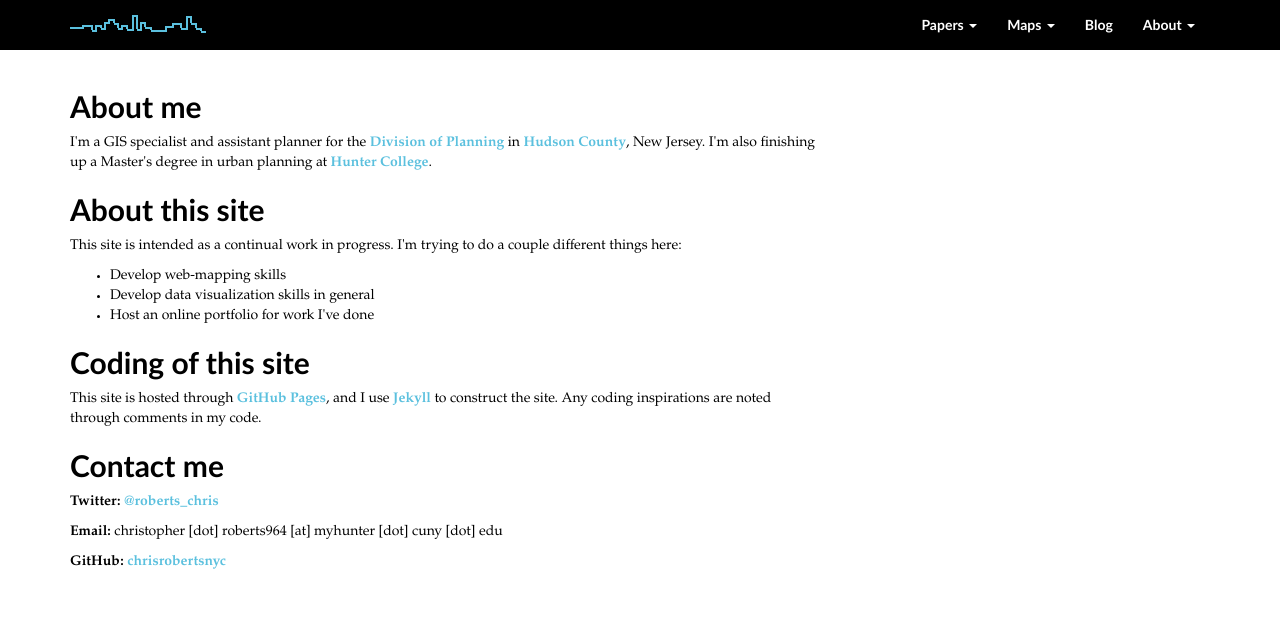
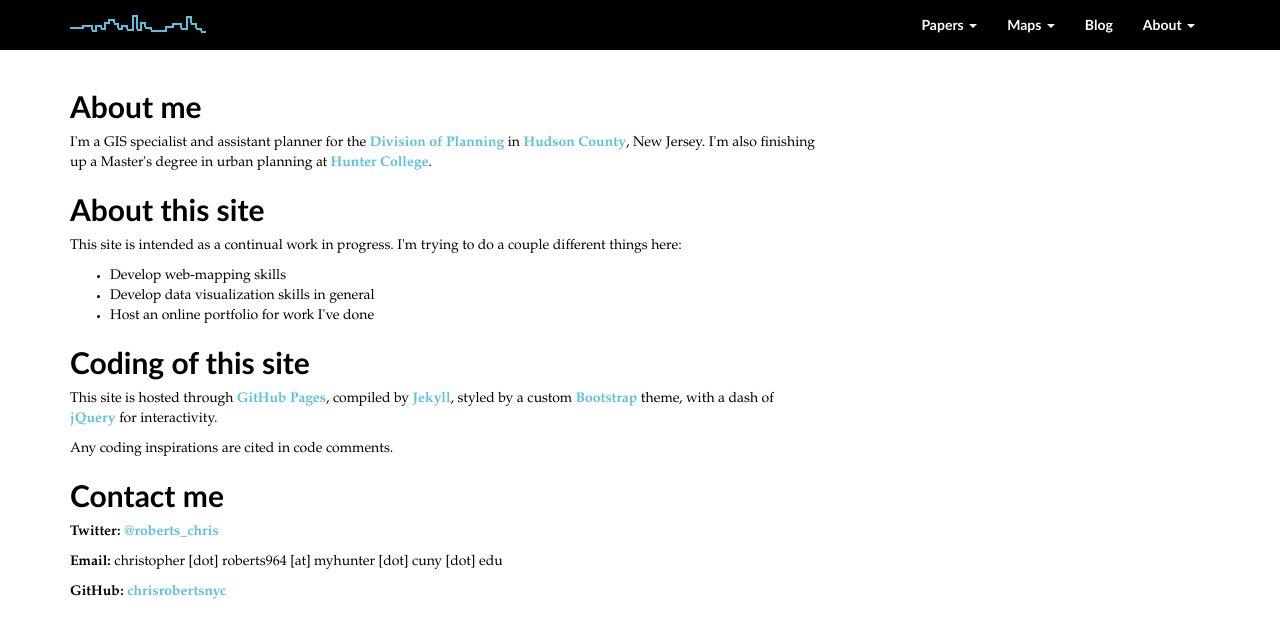
Before and after one commit to chrisrobertsnyc/chrisrobertsnyc.github.io, a Jekyll site: the page built from about/me.html, in a window 1280 px wide. Shown: the top 638 px of the page. Built offline with Jekyll 4.4.1, drawn with Linux system fonts in a browser that asks for light colours; nearby versions of some CDN libraries.

Commit message:
Update me.html

```diff
--- a/about/me.html
+++ b/about/me.html
@@ -13,7 +13,8 @@ title: Me
 			<li>Host an online portfolio for work I've done</li>
 		</ul>
 	<h2>Coding of this site</h2>
-	<p>This site is hosted through <a href="https://pages.github.com/">GitHub Pages</a>, and I use <a href="http://jekyllrb.com/">Jekyll</a> to construct the site. Any coding inspirations are noted through comments in my code.</p>
+	<p>This site is hosted through <a href="https://pages.github.com/">GitHub Pages</a>, compiled by <a href="http://jekyllrb.com/">Jekyll</a>, styled by a custom <a href="http://www.getbootstrap.com/">Bootstrap</a> theme, with a dash of <a href="https://jquery.com/">jQuery</a> for interactivity.</p>
+	<p>Any coding inspirations are cited in code comments.</p>
 	<h2>Contact me</h2>
 	<p><strong>Twitter:</strong> <a href="http://www.twitter.com/roberts_chris">@roberts_chris</a></p>
 	<p><strong>Email:</strong> christopher [dot] roberts964 [at] myhunter [dot] cuny [dot] edu</p>
```
